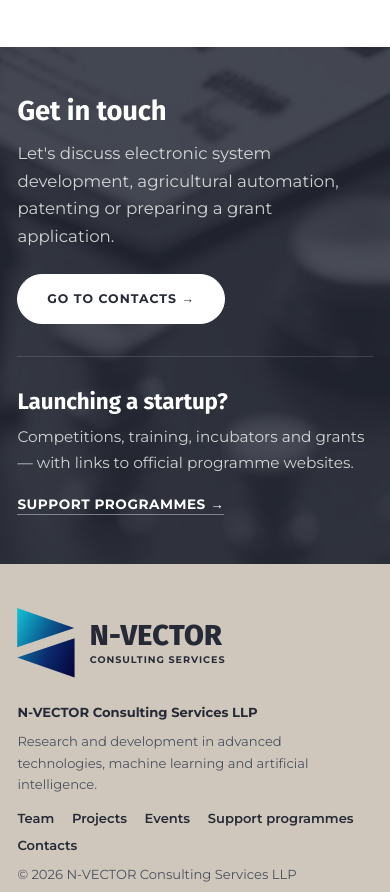
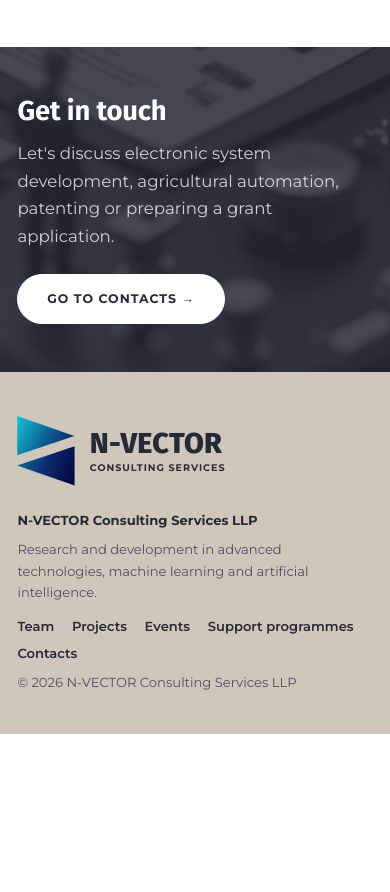
Before and after one commit to nagimanabiyeva-bot/n-vector-site, a plain HTML site: page index.html in a window 390 px wide. Shown: the part 4396-5288 px from the top of the page. After the commit the page ends 5130 px from the top, so only its background shows below. Drawn offline with Linux system fonts and the light colour scheme.

Commit message:
fix: убрать блок «Запускаете стартап?» с сервером из тёмного блока главной
Co-Authored-By: Claude Opus 5.5 <noreply@anthropic.com>

```diff
--- a/css/style.css
+++ b/css/style.css
@@ -649,15 +649,10 @@ a.topbar-item:hover .topbar-icon { background: rgba(255, 255, 255, 0.18); transf
   filter: grayscale(1);
   pointer-events: none;
 }
-.dark-band-inner { position: relative; z-index: 1; display: grid; grid-template-columns: minmax(0, 1.2fr) minmax(0, 1fr); gap: clamp(2rem, 6vw, 5rem); align-items: center; }
+.dark-band-inner { position: relative; z-index: 1; }
+.dark-band-col { max-width: 640px; }
 .dark-band h2 { color: #fff; font-size: var(--text-h2); margin-bottom: 0.9rem; }
-.dark-band h3 { color: #fff; font-size: 1.4rem; margin-bottom: 0.6rem; }
 .dark-band p { margin: 0 0 1.5rem; font-size: var(--text-lg); }
-.dark-band-col--side { display: flex; gap: 1.5rem; align-items: center; padding-left: clamp(0rem, 3vw, 2.5rem); border-left: 1px solid rgba(255, 255, 255, 0.14); }
-.dark-band-col--side p { font-size: var(--text-base); margin-bottom: 1rem; }
-.dark-band-link { color: #fff; font-weight: 700; font-size: 0.85rem; letter-spacing: 0.04em; text-transform: uppercase; text-decoration: none; border-bottom: 1px solid rgba(255, 255, 255, 0.4); padding-bottom: 0.15rem; transition: border-color var(--duration-fast); }
-.dark-band-link:hover { border-color: #fff; }
-.cta-server { width: 90px; height: auto; flex: none; border-radius: var(--radius); opacity: 0.9; --depth: 10px; }
 
 /* ---------- Контакты ---------- */
 
@@ -800,8 +795,6 @@ main:has(> .dark-band:last-child) + .site-footer { margin-top: 0; }
 
   .services { grid-template-columns: 1fr; max-width: 640px; }
   .pillars { grid-template-columns: 1fr; gap: 2.5rem; margin-top: -4rem; }
-  .dark-band-inner { grid-template-columns: 1fr; }
-  .dark-band-col--side { padding-left: 0; border-left: none; padding-top: 2rem; border-top: 1px solid rgba(255, 255, 255, 0.14); }
 }
 
 @media (max-width: 860px) {
@@ -835,8 +828,6 @@ main:has(> .dark-band:last-child) + .site-footer { margin-top: 0; }
   .member { grid-template-columns: 1fr; }
   .member-photo { min-height: 300px; }
   .people li { grid-template-columns: 1fr; gap: 0.25rem; }
-  .dark-band-col--side { flex-direction: column; align-items: flex-start; }
-  .cta-server { display: none; }
 
   .footer-inner { grid-template-columns: 1fr; }
 
--- a/index.html
+++ b/index.html
@@ -185,14 +185,6 @@
           <p data-i18n="contacts.lede">Обсудим разработку электронной системы, автоматизацию агропроцессов, патентование или подготовку заявки на грант.</p>
           <a class="btn btn-light" href="contacts.html" data-i18n="band.contactBtn">Перейти к контактам →</a>
         </div>
-        <div class="dark-band-col dark-band-col--side">
-          <img class="cta-server scene-piece" src="img/scene/server.jpg" alt="" aria-hidden="true" width="130" height="340" loading="lazy">
-          <div>
-            <h3 data-i18n="cta.title">Запускаете стартап?</h3>
-            <p data-i18n="cta.text">Конкурсы, обучение, инкубаторы и гранты — со ссылками на официальные сайты программ.</p>
-            <a class="dark-band-link" href="programs.html" data-i18n="cta.btn">Программы поддержки →</a>
-          </div>
-        </div>
       </div>
     </section>
   </main>
```
